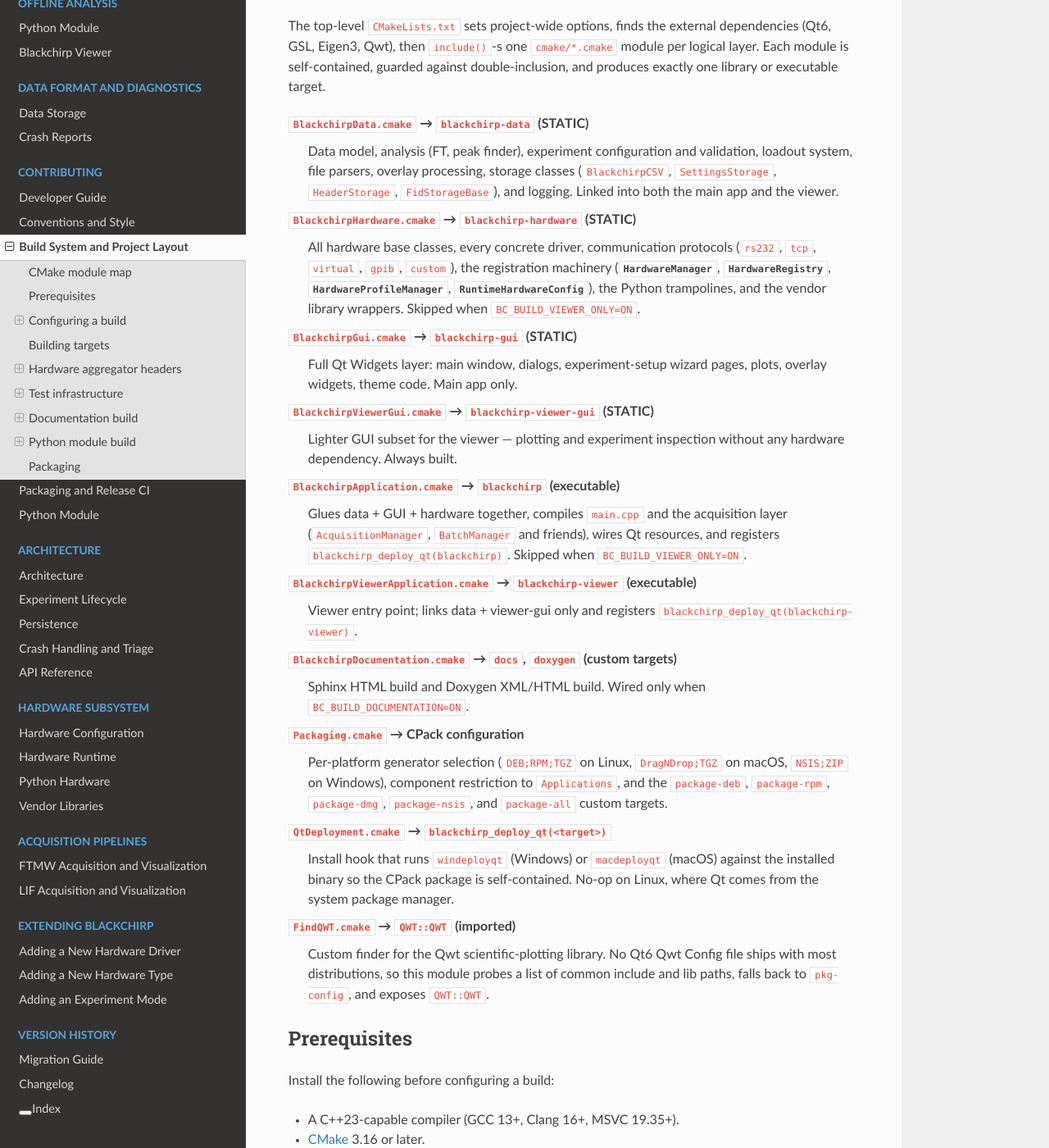
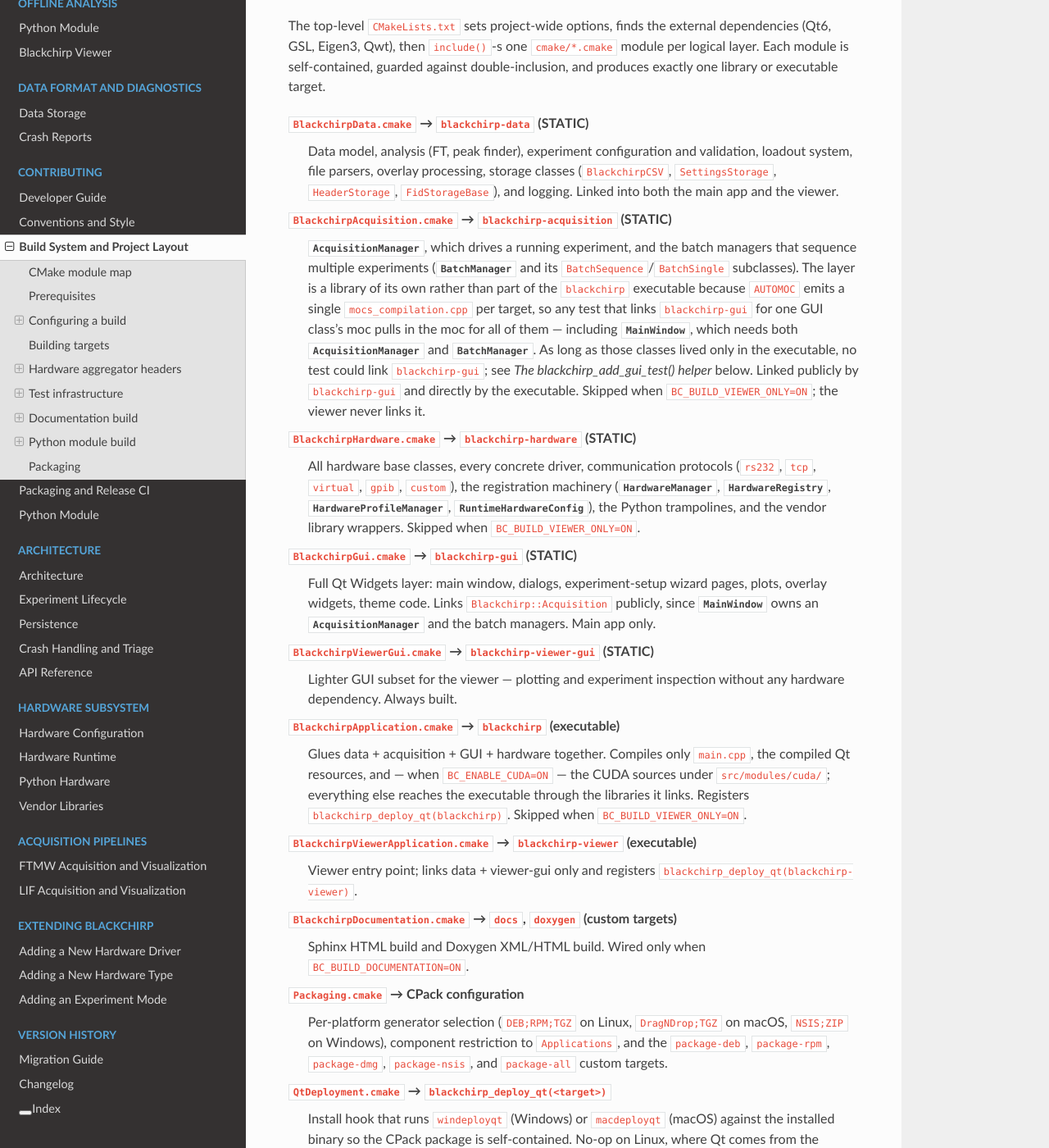
Before and after one commit to kncrabtree/blackchirp, a Sphinx documentation site: the page built from doc/source/developer_guide/build_system.rst, in a window 1280 px wide and 1400 px high, scrolled down 659 px. Shown: the whole window at 82% size. Built offline with Sphinx 7.4.7 and the Read the Docs theme 3.1.0, drawn with Linux system fonts in a browser that asks for light colours; some of the changed text lies outside the part shown.

Commit message:
Document the acquisition and testing CMake modules
Add BlackchirpAcquisition.cmake and BlackchirpTesting.cmake to the
module map, record why the acquisition layer is a library of its own,
and describe the blackchirp_add_gui_test() contract alongside the
manual recipe for tests that do not need the GUI stack.

Co-Authored-By: Claude Opus 5 <noreply@anthropic.com>
Claude-Session: https://claude.ai/code/session_01JHu1FU1ScyJt9kZGov5xNJ

```diff
--- a/doc/source/developer_guide/build_system.rst
+++ b/doc/source/developer_guide/build_system.rst
@@ -9,6 +9,10 @@
    single: AUTOMOC
    single: CPack
    single: blackchirp_deploy_qt
+   single: BlackchirpAcquisition.cmake
+   single: blackchirp-acquisition
+   single: BlackchirpTesting.cmake
+   single: blackchirp_add_gui_test
    single: tests; cmake target
    single: documentation; cmake target
    single: documentation; pipeline
@@ -68,6 +72,22 @@ one library or executable target.
    ``FidStorageBase``), and logging. Linked into both the main app and
    the viewer.
 
+``BlackchirpAcquisition.cmake`` → ``blackchirp-acquisition`` (STATIC)
+   :cpp:class:`AcquisitionManager`, which drives a running experiment,
+   and the batch managers that sequence multiple experiments
+   (:cpp:class:`BatchManager` and its ``BatchSequence``/``BatchSingle``
+   subclasses). The layer is a library of its own rather than part of
+   the ``blackchirp`` executable because ``AUTOMOC`` emits a
+   single ``mocs_compilation.cpp`` per target, so any test that links
+   ``blackchirp-gui`` for one GUI class's moc pulls in the moc for all
+   of them — including :cpp:class:`MainWindow`, which needs both
+   :cpp:class:`AcquisitionManager` and :cpp:class:`BatchManager`. As
+   long as those classes lived only in the executable, no test could
+   link ``blackchirp-gui``; see *The blackchirp_add_gui_test() helper*
+   below. Linked publicly by ``blackchirp-gui`` and directly by the
+   executable. Skipped when ``BC_BUILD_VIEWER_ONLY=ON``; the viewer
+   never links it.
+
 ``BlackchirpHardware.cmake`` → ``blackchirp-hardware`` (STATIC)
    All hardware base classes, every concrete driver,
    communication protocols (``rs232``, ``tcp``, ``virtual``, ``gpib``,
@@ -79,17 +99,21 @@ one library or executable target.
 
 ``BlackchirpGui.cmake`` → ``blackchirp-gui`` (STATIC)
    Full Qt Widgets layer: main window, dialogs, experiment-setup wizard
-   pages, plots, overlay widgets, theme code. Main app only.
+   pages, plots, overlay widgets, theme code. Links
+   ``Blackchirp::Acquisition`` publicly, since :cpp:class:`MainWindow`
+   owns an :cpp:class:`AcquisitionManager` and the batch managers. Main
+   app only.
 
 ``BlackchirpViewerGui.cmake`` → ``blackchirp-viewer-gui`` (STATIC)
    Lighter GUI subset for the viewer — plotting and experiment
    inspection without any hardware dependency. Always built.
 
 ``BlackchirpApplication.cmake`` → ``blackchirp`` (executable)
-   Glues data + GUI + hardware together, compiles ``main.cpp`` and the
-   acquisition layer (``AcquisitionManager``, ``BatchManager`` and
-   friends), wires Qt resources, and registers
-   ``blackchirp_deploy_qt(blackchirp)``. Skipped when
+   Glues data + acquisition + GUI + hardware together. Compiles only
+   ``main.cpp``, the compiled Qt resources, and — when
+   ``BC_ENABLE_CUDA=ON`` — the CUDA sources under ``src/modules/cuda/``;
+   everything else reaches the executable through the libraries it
+   links. Registers ``blackchirp_deploy_qt(blackchirp)``. Skipped when
    ``BC_BUILD_VIEWER_ONLY=ON``.
 
 ``BlackchirpViewerApplication.cmake`` → ``blackchirp-viewer`` (executable)
@@ -185,11 +209,11 @@ edits to ``BuildConfig.cmake`` are yours to keep.
 The four user-facing options are:
 
 ``BC_BUILD_VIEWER_ONLY`` (default ``OFF``)
-   Build only ``blackchirp-viewer``: skip the hardware library, skip the
-   main GUI library, and skip the main application executable. Useful on
-   analysis machines without lab hardware attached. The main GUI library
-   pulls in ``Qt6::SerialPort`` transitively, which is the reason for
-   the hard split.
+   Build only ``blackchirp-viewer``: skip the acquisition library, skip
+   the hardware library, skip the main GUI library, and skip the main
+   application executable. Useful on analysis machines without lab
+   hardware attached. The main GUI library pulls in ``Qt6::SerialPort``
+   transitively, which is the reason for the hard split.
 
 ``BC_BUILD_TESTS`` (default ``ON``)
    Build the unit-test executables and the ``tests`` aggregate custom
@@ -371,6 +395,9 @@ Test executables and what each covers:
 
    * - Executable
      - Coverage
+   * - ``tst_guilinkage``
+     - Smoke test for ``blackchirp_add_gui_test()`` itself: links the
+       full GUI stack and instantiates a widget.
    * - ``tst_settingsstoragetest``
      - :cpp:class:`SettingsStorage` round-trip and key-namespace rules.
    * - ``tst_headerstoragetest``
@@ -433,7 +460,43 @@ the hardware base classes, the communication protocols, and just the
 link against this instead so they can exercise the registration
 machinery without dragging in the manager.
 
-Adding a new test follows a four-step recipe:
+The ``blackchirp_add_gui_test()`` helper
+~~~~~~~~~~~~~~~~~~~~~~~~~~~~~~~~~~~~~~~~
+
+Tests that need the GUI stack — a widget, a plot, anything that links
+``blackchirp-gui`` — use ``blackchirp_add_gui_test()`` from
+``cmake/BlackchirpTesting.cmake`` instead of hand-rolling the
+``add_executable``/``target_link_libraries``/``add_test`` triple:
+
+.. code-block:: cmake
+
+   blackchirp_add_gui_test(<target>
+       NAME         <ctest-name>
+       [SOURCES     <file> ...]     # defaults to tests/<target>.cpp
+       [LIBRARIES   <lib> ...]      # extra libraries beyond the GUI stack
+       [DEFINITIONS <def> ...]      # extra PRIVATE compile definitions
+       [TESTDATA]                   # define TESTDATA_DIR
+   )
+
+The helper links ``blackchirp-gui``, ``blackchirp-acquisition``,
+``blackchirp-hardware``, ``blackchirp-data``, and the Qt/QWT modules
+those export; registers the executable with CTest under
+``QT_QPA_PLATFORM=offscreen``; and appends the target to the list
+``blackchirp_get_gui_tests()`` returns, which is how the ``tests``
+aggregate target picks it up. Qt resources are deliberately left
+uncompiled: GUI classes request icons through
+``ThemeColors::createThemedIcon()``, which returns a null ``QIcon``
+when the resource cannot be opened, and nothing downstream treats that
+as an error.
+
+``tst_guilinkage``, ``tst_zoompanplotthreadsafety``, and
+``tst_scientificspinboxtest`` use it. Linking ``blackchirp-gui`` into a
+test target at all depends on the acquisition layer being a library of
+its own — see the ``BlackchirpAcquisition.cmake`` entry in the *CMake
+module map* above.
+
+Adding a new test that does not need the GUI stack follows a
+four-step recipe:
 
 1. Add ``add_executable(tst_yourthing tests/tst_yourthing.cpp)``.
 2. ``target_link_libraries(tst_yourthing blackchirp-data Qt6::Test
```
